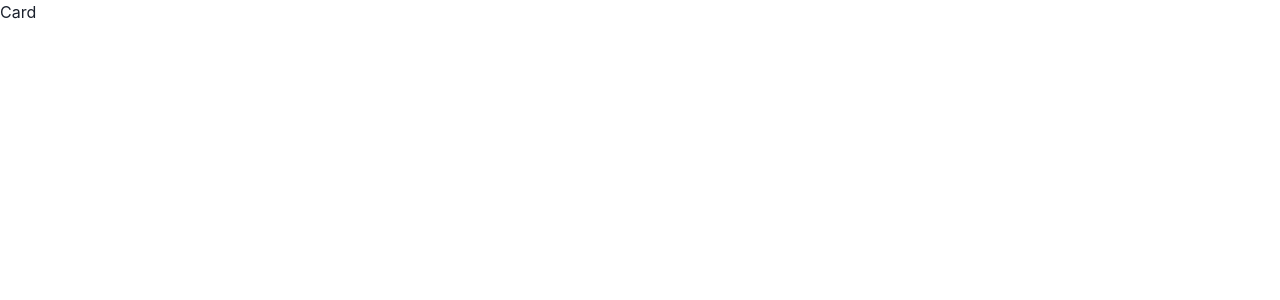
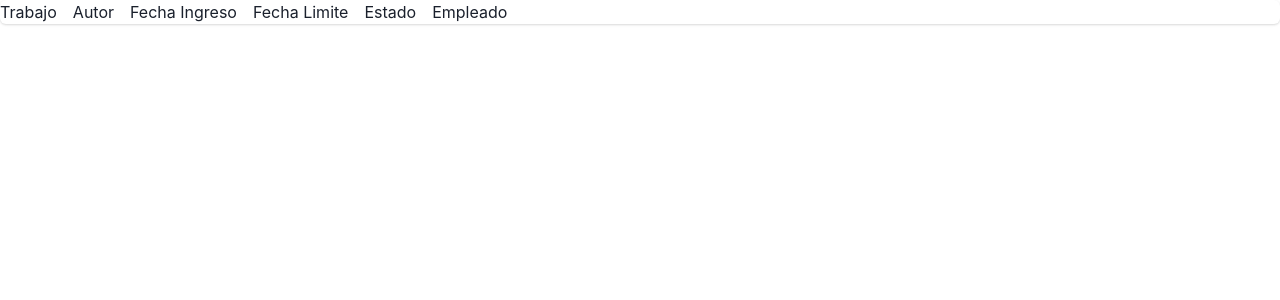
Before and after one commit to Sebastian-Toledo/Task-Manager, a React (Create React App) app: page / in a window 1280 px wide. Shown: the top 300 px of the page. Built offline with nearby package versions, Linux system fonts and the light colour scheme.

Commit message:
create card

```diff
--- a/src/components/Atoms/CardOrder/index.tsx
+++ b/src/components/Atoms/CardOrder/index.tsx
@@ -1,5 +1,5 @@
 import React from "react";
-import { Flex } from "@chakra-ui/react";
+import { Box, Flex, Card, CardBody, Text } from "@chakra-ui/react";
 import { useState } from "react";
 import Order from "../../../Type/Order";
 
@@ -8,7 +8,21 @@ import Order from "../../../Type/Order";
 // }
 
 const CardOrder = () => {
-  return <Flex>Card</Flex>;
+  return (
+    <Card display="flex" direction={{ base: "column", sm: "row" }} gap="4">
+      <Text>Trabajo</Text>
+
+      <Text>Autor</Text>
+
+      <Text>Fecha Ingreso</Text>
+
+      <Text>Fecha Limite</Text>
+
+      <Text>Estado</Text>
+
+      <Text>Empleado</Text>
+    </Card>
+  );
 };
 
 export default CardOrder;
```
